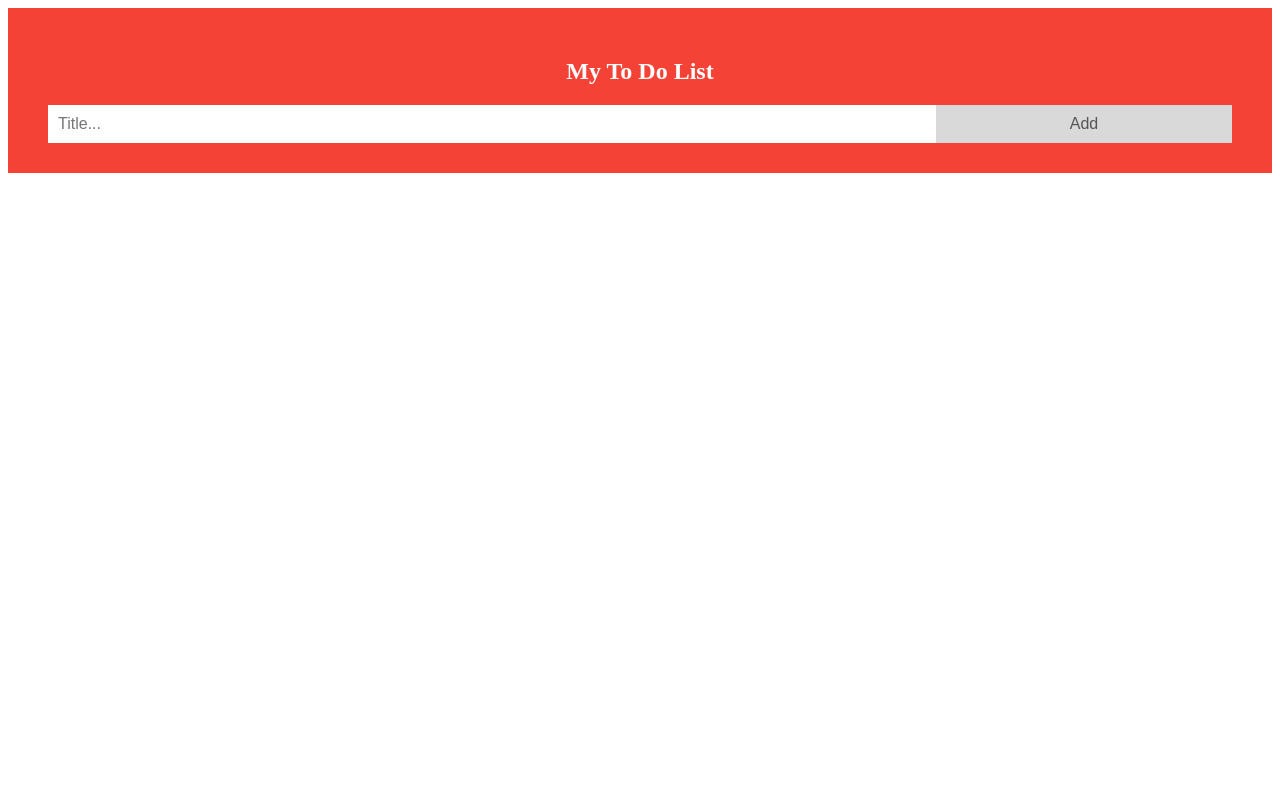
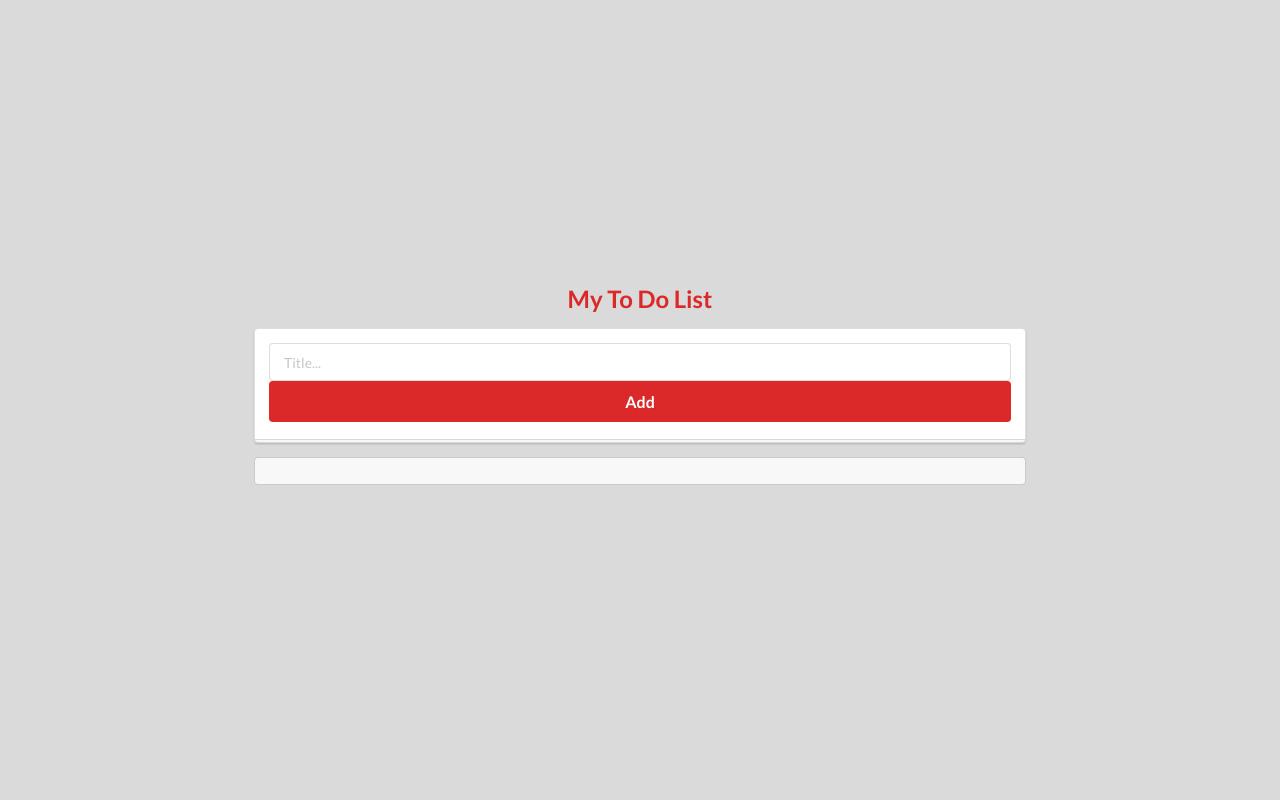
Before and after one commit to claudiajkang/flask-todo, a Flask app: page /todo in a window 1280 px wide. Run offline with Flask 2, Linux system fonts and the light colour scheme; data that the repository does not hold is empty; some libraries are stand-ins or nearby versions.

Commit message:
Semantic ui applied.

```diff
--- a/app/templates/layout.html
+++ b/app/templates/layout.html
@@ -0,0 +1,29 @@
+<!doctype html>
+<html>
+<head>
+    <title>My To Do List</title>
+    <link rel="stylesheet" href="https://cdnjs.cloudflare.com/ajax/libs/semantic-ui/2.2.13/semantic.min.css">
+    <script src="https://cdnjs.cloudflare.com/ajax/libs/semantic-ui/2.2.13/semantic.min.js"></script>
+    <style type="text/css">
+        body {
+            background-color: #DADADA;
+        }
+
+        body > .grid {
+            height: 100%;
+        }
+
+        .image {
+            margin-top: -100px;
+        }
+
+        .column {
+            max-width: 800px;
+        }
+    </style>
+</head>
+<body>
+{% block body %}
+{% endblock %}
+</body>
+</html>
--- a/app/templates/todo.html
+++ b/app/templates/todo.html
@@ -1,12 +1,32 @@
-<div id="myDIV" class="header">
-    <h2>My To Do List</h2>
-    <form action="{{ request.path }}" method="post">
-        <input name="title" id="myInput" placeholder="Title...">
-        <input type="submit" class="addBtn" value="Add">
+{% extends "layout.html" %}
+
+{% block body %}
+
+    <body>
+
+    <div class="ui middle aligned center aligned grid">
+        <div class="column">
+            <h2 class="ui red header">
+                <div class="content">
+                    My To Do List
+                </div>
+            </h2>
+
+            <form class="ui large form" action="{{ request.path }}" method="post">
+                <div class="ui stacked segment">
+                    <div class="field">
+                        <div class="ui input">
+                            <input type="text" name="title" placeholder="Title...">
+                        </div>
+                        <button class="ui fluid large red button">Add</button>
+                    </div>
+                </div>
             </form>
-</div>
 
-<ul id="myUL">
+            <div class="ui message">
+                <div class="ui large aligned divided list">
+                    <div class="item">
+                        <div class="content" id="todo_list">
                             {% for todo in todos %}
                                 <li {% if todo.done != 0 %} class="checked" {% endif %}>
                                     <input type="checkbox"
@@ -14,10 +34,15 @@
                                            value="{{ todo.title }}"
                                             {% if todo.done %} checked {% endif %}>
                                     {{ todo.title }}
-            <button id="delBtn" onclick="todoDelete({{ todo.id }})" value="X">X</button>
+                                    <i class="remove circle outline icon" onclick="todoDelete({{ todo.id }})"></i>
                                 </li>
                             {% endfor %}
-</ul>
+                        </div>
+                    </div>
+                </div>
+            </div>
+        </div>
+    </div>
 
     <script>
         function checked(chkbox) {
@@ -66,53 +91,13 @@
     </script>
 
     <style>
-    /* Include the padding and border in an element's total width and height */
-    * {
-        box-sizing: border-box;
-    }
-
-    /* Remove margins and padding from the list */
-    ul {
-        margin: 0;
-        padding: 0;
-    }
-
-    /* Style the list items */
-    ul li {
-        cursor: pointer;
-        position: relative;
-        padding: 12px 8px 12px 40px;
-        background: #eee;
-        font-size: 18px;
-        transition: 0.2s;
-
-        /* make the list items unselectable */
-        -webkit-user-select: none;
-        -moz-user-select: none;
-        -ms-user-select: none;
-        user-select: none;
-    }
-
-    /* Set all odd list items to a different color (zebra-stripes) */
-    ul li:nth-child(odd) {
-        background: #f9f9f9;
-    }
-
-    /* Darker background-color on hover */
-    ul li:hover {
-        background: #ddd;
-    }
-
-    /* When clicked on, add a background color and strike out text */
-    ul li.checked {
+        #todo_list li.checked {
             background: #888;
             color: #fff;
             text-decoration: line-through;
         }
 
-    /* Add a "checked" mark when clicked on */
-    ul li.checked::before {
-        content: '';
+        #todo_list li.checked::before {
             position: absolute;
             border-color: #fff;
             border-style: solid;
@@ -123,62 +108,5 @@
             height: 15px;
             width: 7px;
         }
-
-    /* Style the close button */
-    .close {
-        position: absolute;
-        right: 0;
-        top: 0;
-        padding: 12px 16px 12px 16px;
-    }
-
-    .close:hover {
-        background-color: #f44336;
-        color: white;
-    }
-
-    /* Style the header */
-    .header {
-        background-color: #f44336;
-        padding: 30px 40px;
-        color: white;
-        text-align: center;
-    }
-
-    /* Clear floats after the header */
-    .header:after {
-        content: "";
-        display: table;
-        clear: both;
-    }
-
-    /* Style the input */
-    .header input {
-        border: none;
-        width: 75%;
-        padding: 10px;
-        float: left;
-        font-size: 16px;
-    }
-
-    /* Style the "Add" button */
-    .header .addBtn {
-        padding: 10px;
-        width: 25%;
-        background: #d9d9d9;
-        color: #555;
-        float: left;
-        text-align: center;
-        font-size: 16px;
-        cursor: pointer;
-        transition: 0.3s;
-    }
-
-    .addBtn:hover {
-        background-color: #bbb;
-    }
-
-    #myUL #delBtn {
-        float: right;
-    }
     </style>
+{% endblock %}
```
Lines whose indentation alone changed are shown as unchanged.
